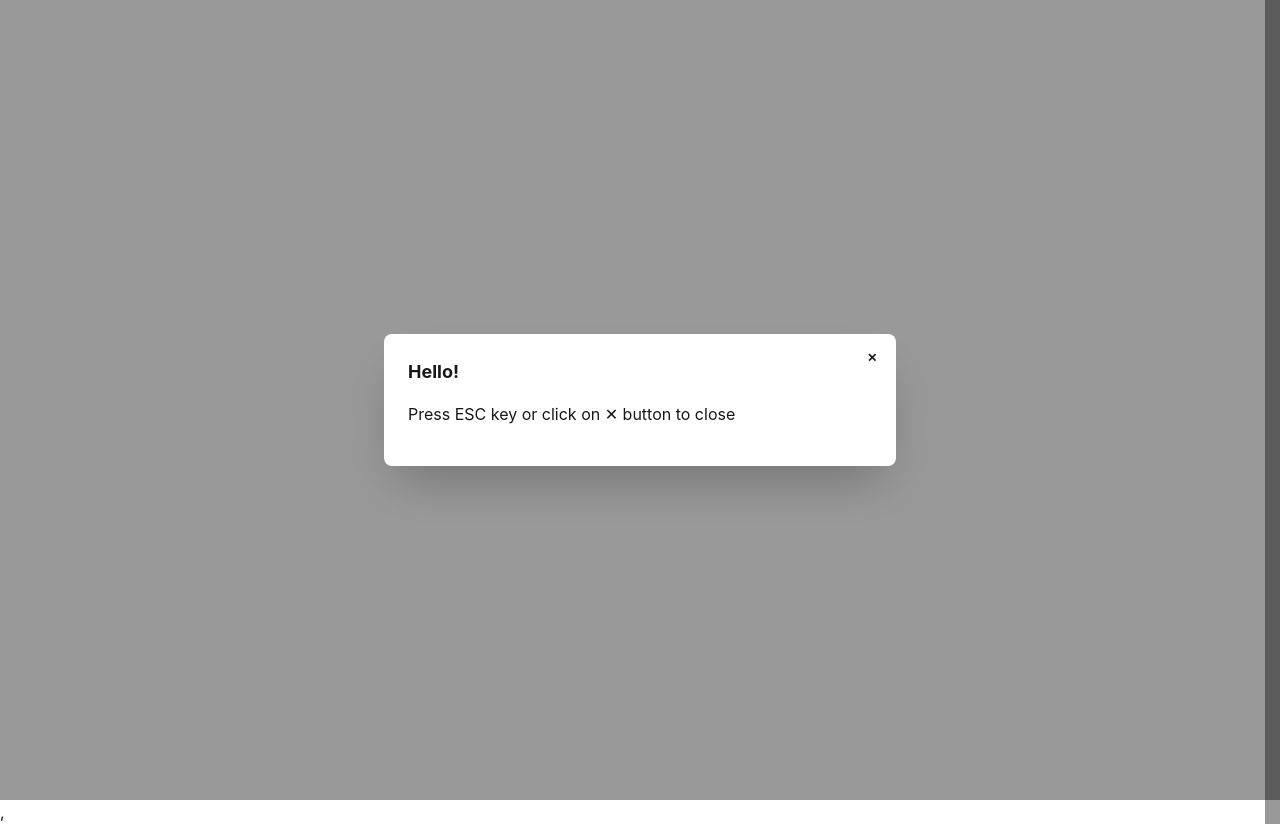
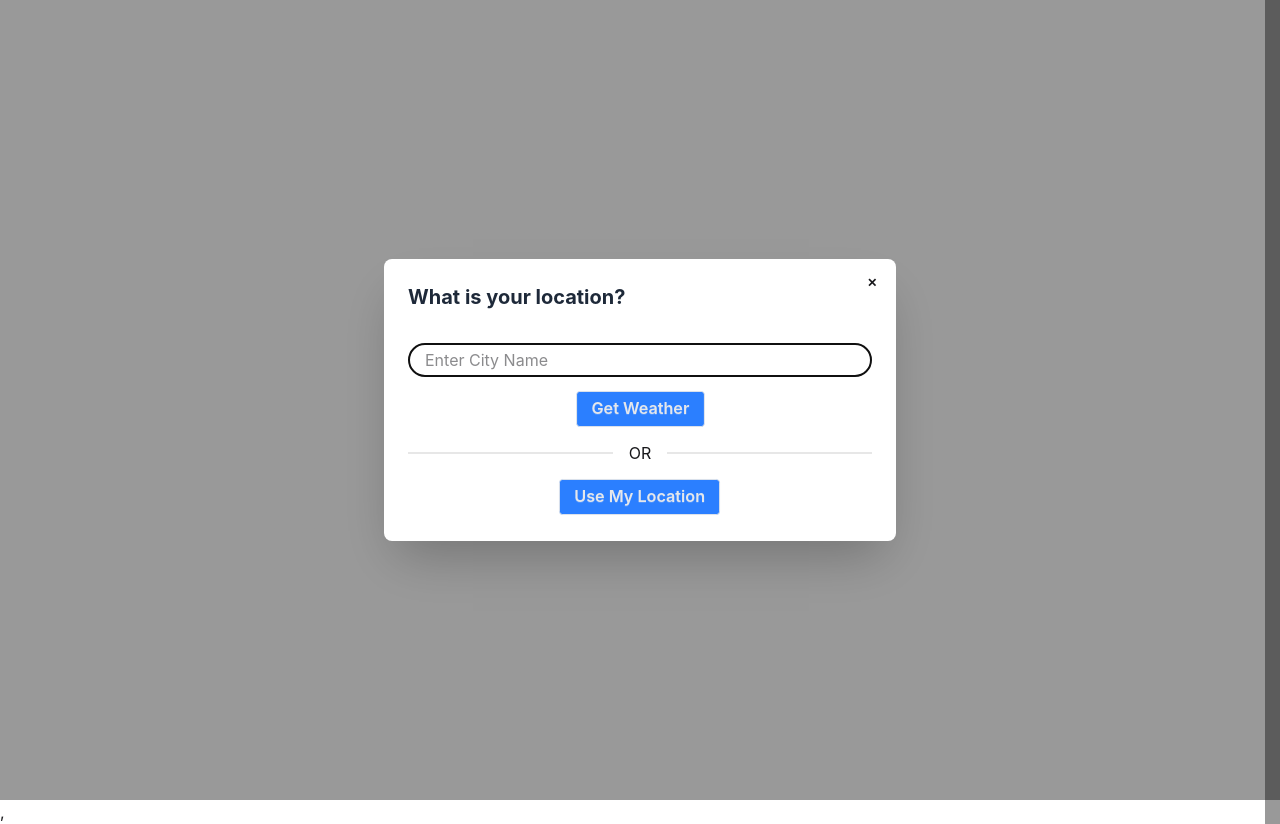
Before and after one commit to Nafiul-Islam-Eshan/climate-pulse, a React (Vite) app: page / in a window 1280 px wide. Both pictures are taken after a click on the button "Check Weather". Built offline with nearby package versions, Linux system fonts and the light colour scheme.

Commit message:
Beautifull back light background designed, button animation set up, modal designed

```diff
--- a/src/components/LocationModal.jsx
+++ b/src/components/LocationModal.jsx
@@ -1,22 +1,46 @@
-// import { IoMdClose } from "react-icons/io";
+import { useState } from "react";
 
-{/* Open the modal using document.getElementById('ID').showModal() method */}
+const LocationModal = () => {
+  const [city, setCity] = useState("");
+
+  const handleSubmit = () => {
+    // e.prevenDefault();
+    console.log("Form submited", city);
+  };
+
+  return (
+    <dialog id="my_modal_3" className="modal">
+      <div className="modal-box">
+        <h2 className="text-xl font-bold text-gray-800">
+          What is your location?
+        </h2>
+        <form onSubmit={handleSubmit} method="dialog">
+          <div className="flex flex-col justify-center items-center w-full mt-5">
+            <input
+              onChange={(e) => setCity(e.target.value)}
+              type="text"
+              placeholder="Enter City Name"
+              className="w-full border my-3 px-4 py-1 rounded-2xl"
+            />
+            <button className="btn scale-90 text-lg bg-blue-500 shadow-none hover:shadow-lg hover:shadow-blue-400 transition-shadow duration-300 text-gray-200">
+              Get Weather
+            </button>
+
+            <div className="divider divide-neutral">OR</div>
 
 
-const LocationModal = () => {
-  return (
+            <button className="btn scale-90 text-lg bg-blue-500 shadow-none hover:shadow-lg hover:shadow-blue-400 transition-shadow duration-300 text-gray-200">
+              Use My Location
+            </button>
+          </div>
 
-
-<dialog id="my_modal_3" className="modal">
-  <div className="modal-box">
-    <form method="dialog">
-      {/* if there is a button in form, it will close the modal */}
-      <button className="btn btn-sm btn-circle btn-ghost absolute right-2 top-2">✕</button>
-    </form>
-    <h3 className="font-bold text-lg">Hello!</h3>
-    <p className="py-4">Press ESC key or click on ✕ button to close</p>
-  </div>
-</dialog>
+          {/* if there is a button in form, it will close the modal */}
+          <button className="btn btn-sm btn-circle btn-ghost absolute right-2 top-2">
+            ✕
+          </button>
+        </form>
+      </div>
+    </dialog>
   );
 };
 
--- a/src/pages/Home.jsx
+++ b/src/pages/Home.jsx
@@ -2,24 +2,18 @@ import LocationModal from "../components/LocationModal";
 
 const Home = () => {
   return (
-    <div className="flex flex-col items-center justify-center  ">
+    <div className="flex flex-col items-center justify-center  bg-radial-[at_50%_50%] from-blue-200  to-transparent to-50%">
       <h2 className="text-2xl text-center md:text-3xl lg:text-4xl text-blue-300 font-bold md:font-extrabold">
         Climate <span className="text-blue-400 ">Pulse</span>
       </h2>
-      <p className="text-md text-gray-300 my-3">
+      <p className="text-md text-gray-400 my-3">
         Check weather today in Climate Pulse
       </p>
 
       {/* Button and Modal */}
       <div className="flex justify-center">
-        {/* <button
-          popoverTarget="my-modal-1"
-          className="btn bg-blue-500 hover:bg-blue-600 transition-colors duration-100 text-gray-200"
-        >
-          Check Weather
-        </button> */}
         <button
-          className="btn bg-blue-500 hover:bg-blue-600 transition-colors duration-100 text-gray-200"
+          className="btn scale-90 text-lg bg-blue-500 shadow-none hover:shadow-lg hover:shadow-blue-400 transition-shadow duration-300 text-gray-200"
           onClick={() => document.getElementById("my_modal_3").showModal()}
         >
           Check Weather
```
